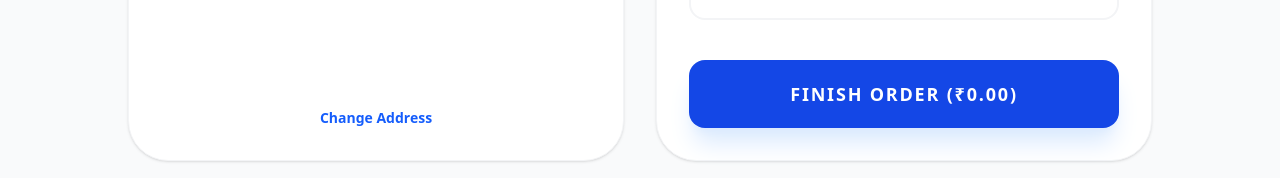
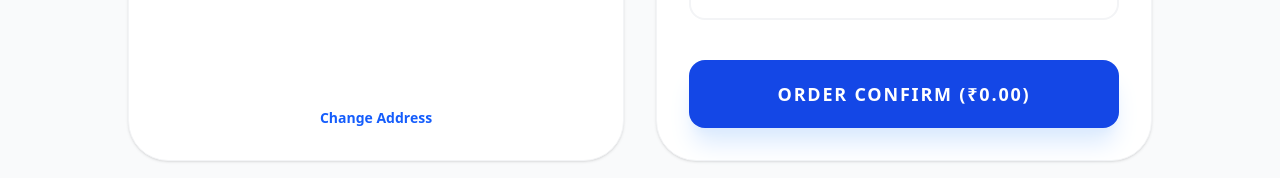
Before and after one commit to Sreeragt7788/projectdsoftloom, a React (Vite) app: page /paymentpage in a window 1280 px wide. Shown: the part 488-666 px from the top of the page. Built offline with nearby package versions, Linux system fonts and the light colour scheme.

Commit message:
payment button text modified

```diff
--- a/src/Pages/Payment.jsx
+++ b/src/Pages/Payment.jsx
@@ -101,7 +101,7 @@ function Payment() {
               onClick={handlePayment}
               className="w-full bg-blue-700 text-white py-5 rounded-2xl font-black text-lg tracking-widest hover:bg-blue-800 shadow-xl shadow-blue-100 transition-all active:scale-95 uppercase"
             >
-              Finish Order (₹{total})
+              Order Confirm (₹{total})
             </button>
           </div>
         </div>
```
